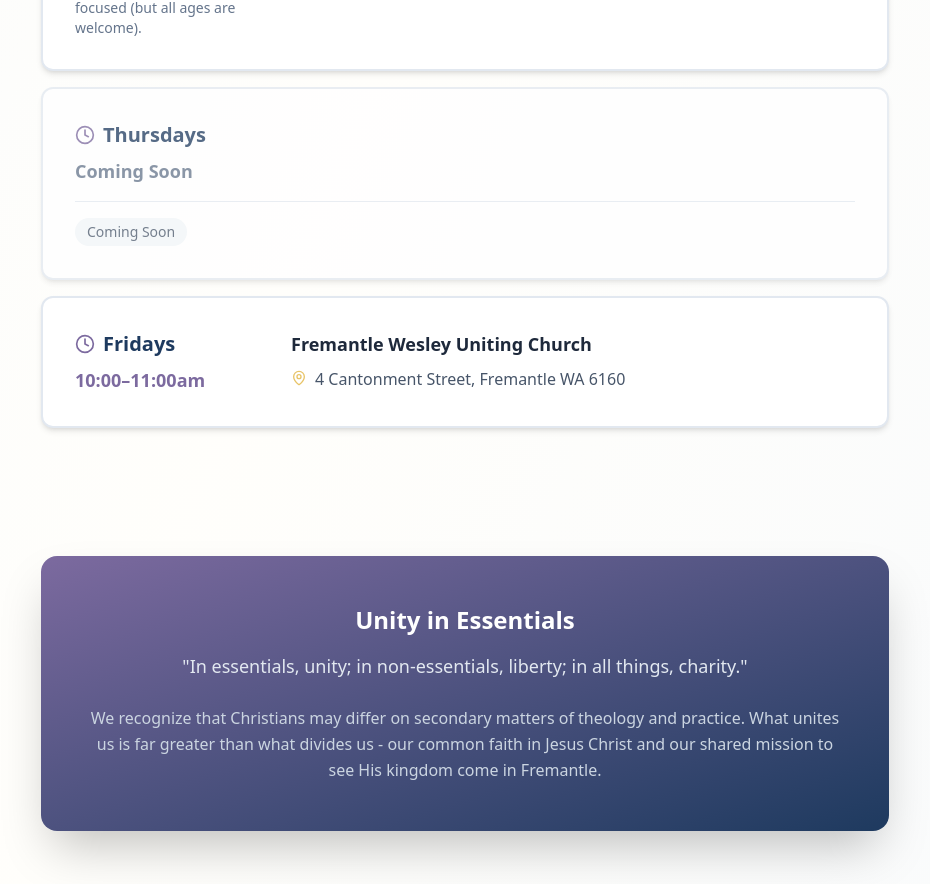
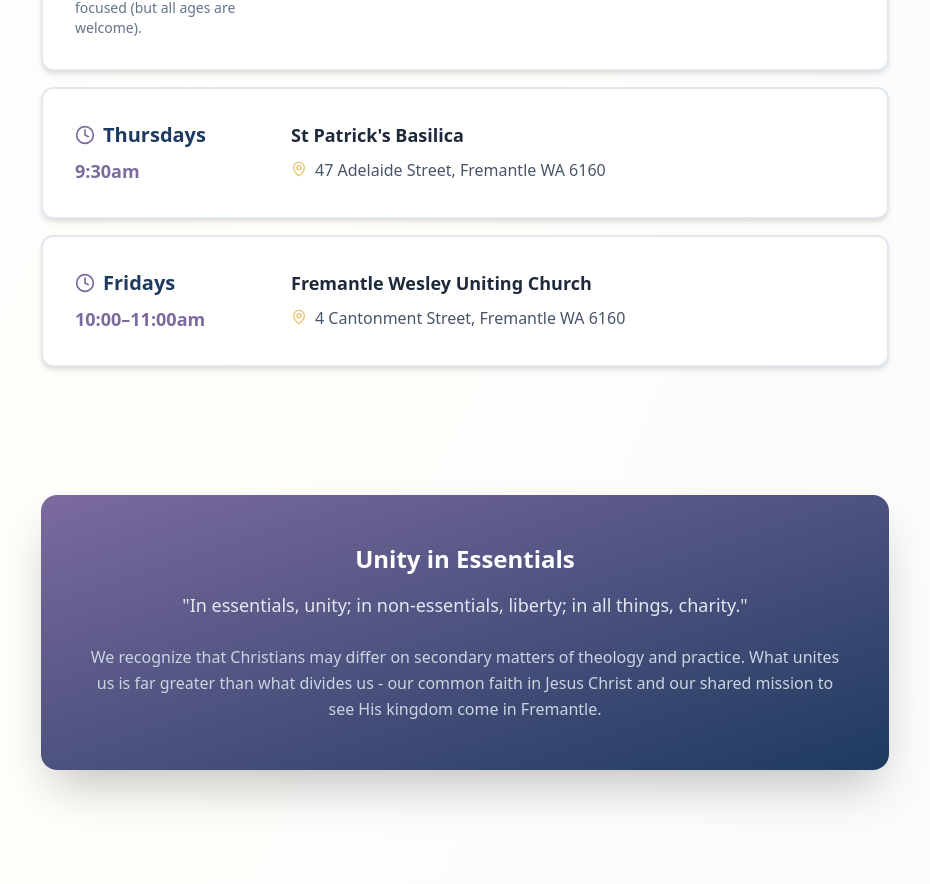
Before and after one commit to calebscott1892-bot/transformfreo, a React (Vite) app: page / in a window 1280 px wide. Shown: the part 1585-2469 px from the top of the page, without its empty margins (175-1105 px from the left). Built offline with nearby package versions, Linux system fonts and the light colour scheme.

Commit message:
Add Thursday prayer meeting details

```diff
--- a/src/pages/AboutUs.jsx
+++ b/src/pages/AboutUs.jsx
@@ -28,8 +28,9 @@ export default function AboutUs() {
         },
         {
             day: 'Thursdays',
-            time: 'Coming Soon',
-            comingSoon: true
+            time: '9:30am',
+            location: 'St Patrick\'s Basilica',
+            address: '47 Adelaide Street, Fremantle WA 6160'
         },
         {
             day: 'Fridays',
```
